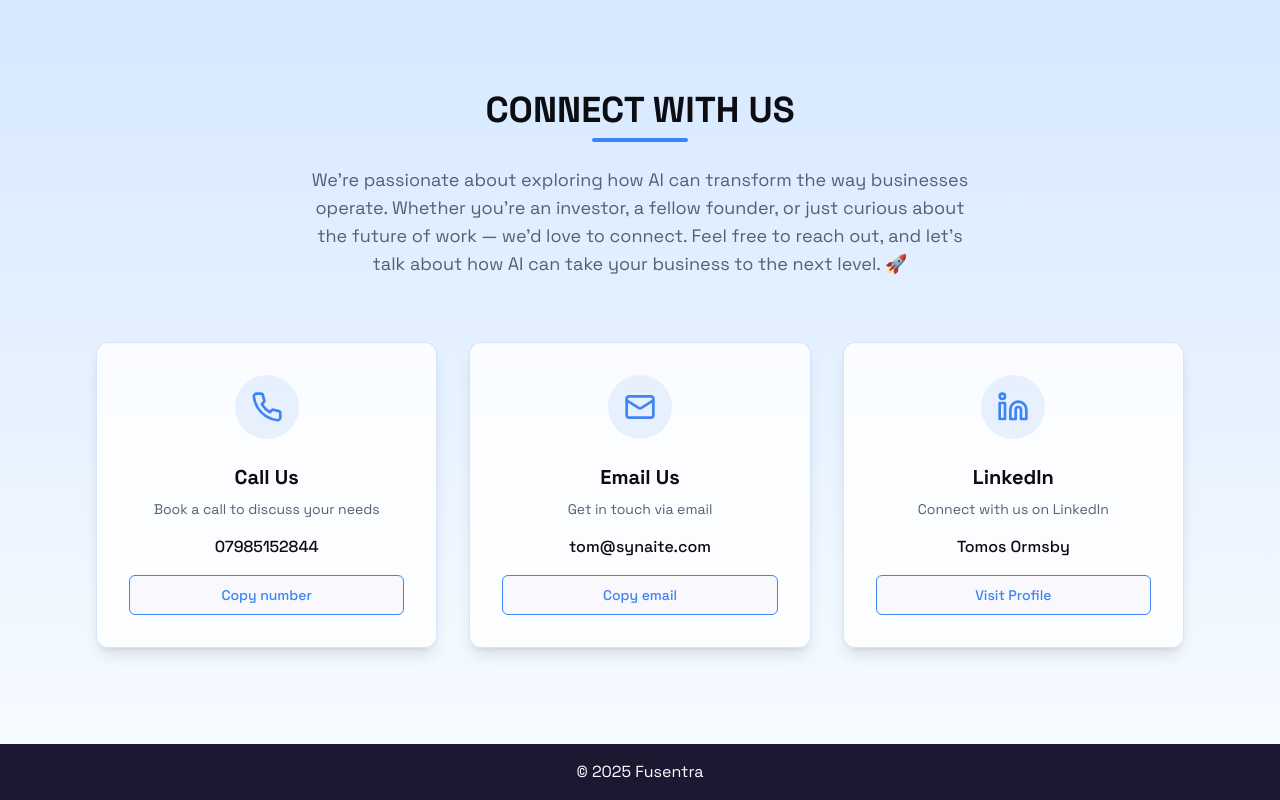
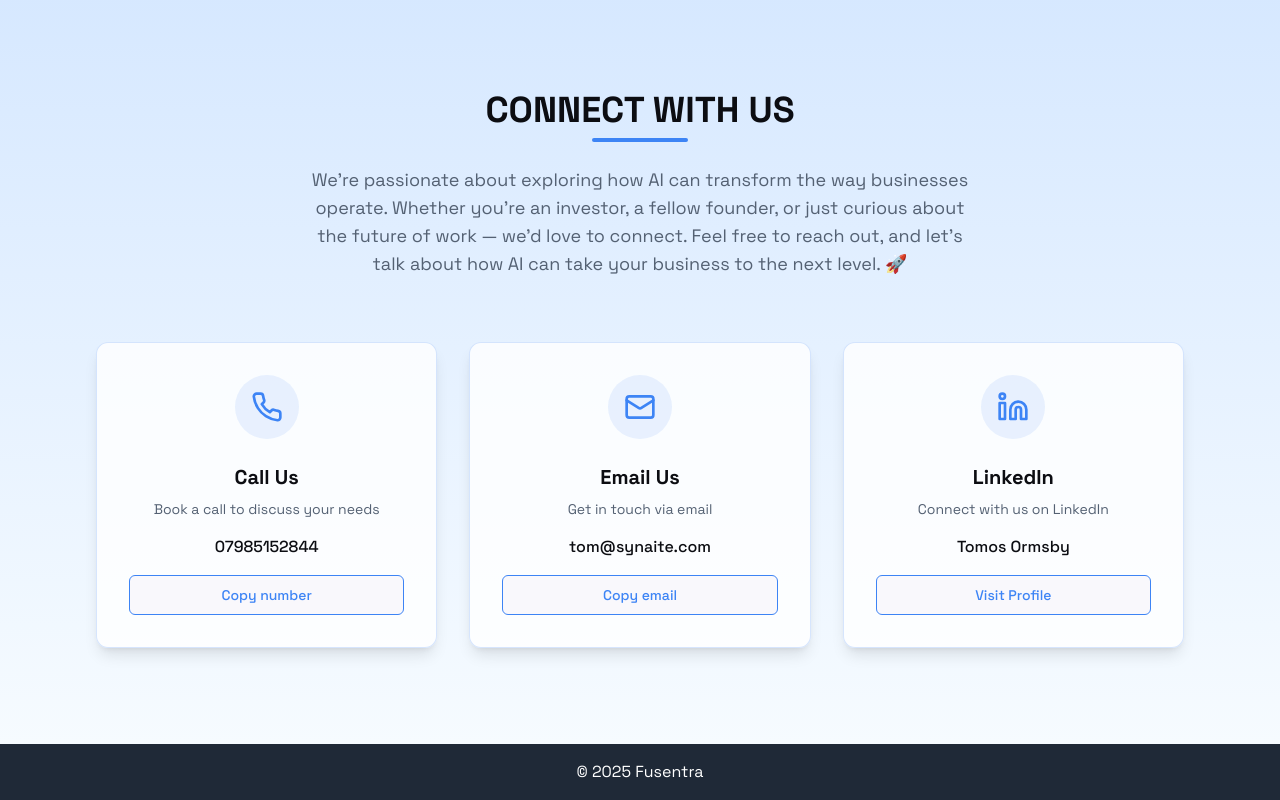
Before and after one commit to Synaite/synaite-62, a React (Vite) app: page / in a window 1280 px wide. Shown: the part 3002-3802 px from the top of the page. Built offline with nearby package versions, Linux system fonts and the light colour scheme.

Commit message:
Visual edit in Lovable
Edited UI in Lovable

```diff
--- a/src/components/Footer.tsx
+++ b/src/components/Footer.tsx
@@ -1,13 +1,8 @@
-
 import React from 'react';
-
 const Footer = () => {
   const currentYear = new Date().getFullYear();
-  return (
-    <footer className="py-4 text-center text-white bg-darkCard">
+  return <footer className="py-4 text-center text-white bg-gray-800">
       <p>&copy; {currentYear} Fusentra</p>
-    </footer>
-  );
+    </footer>;
 };
-
 export default Footer;
```
